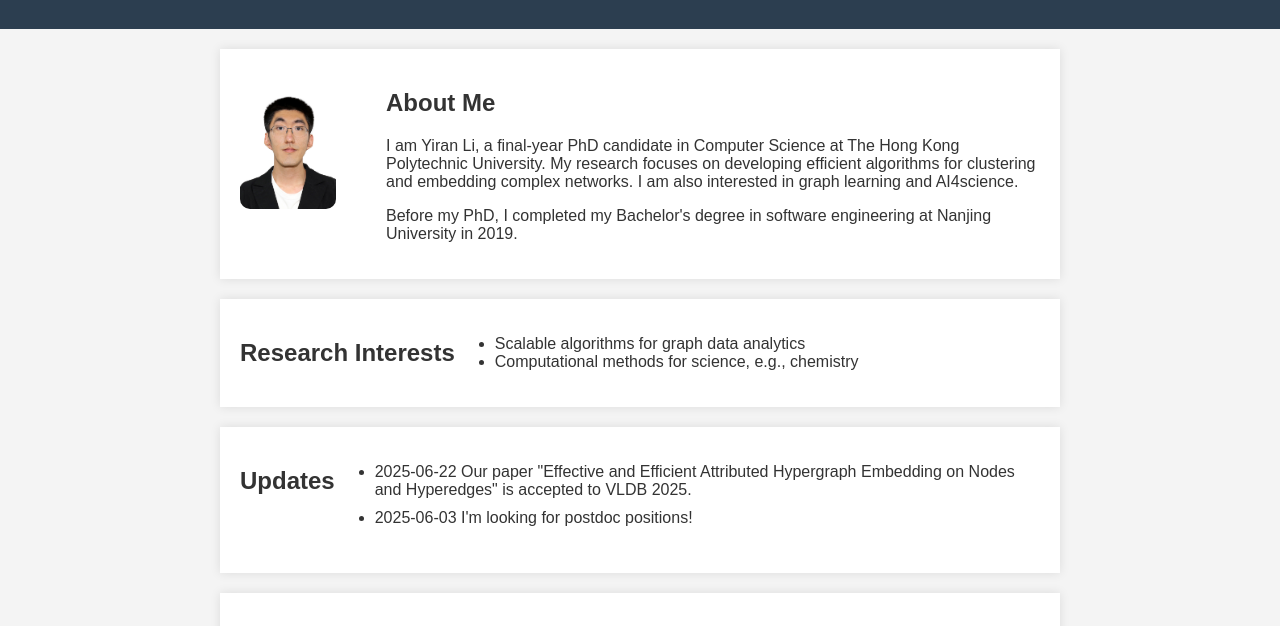
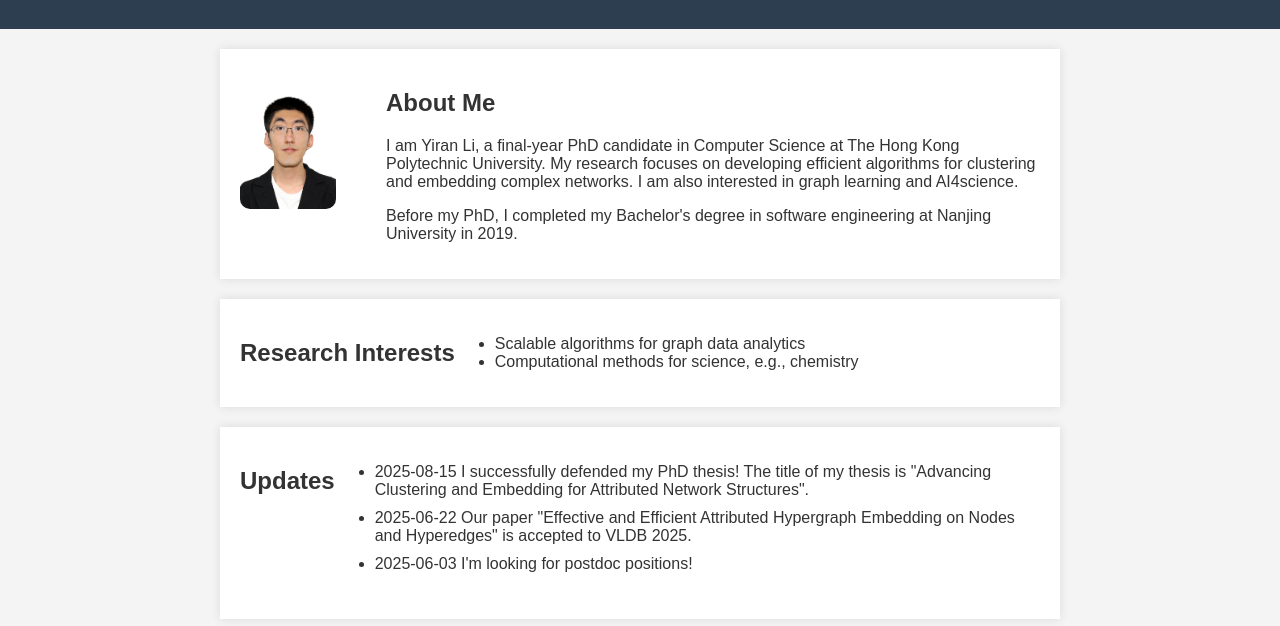
Before and after one commit to CyanideCentral/cyanidecentral.github.io, a plain HTML site: page index.html in a window 1280 px wide. Shown: the part 126-752 px from the top of the page. Drawn offline with Linux system fonts and the light colour scheme.

Commit message:
Oral defense update

```diff
--- a/index.html
+++ b/index.html
@@ -95,6 +95,7 @@
     <section>
         <h2>Updates</h2>
         <ul>
+            <li>2025-08-15 I successfully defended my PhD thesis! The title of my thesis is "Advancing Clustering and Embedding for Attributed Network Structures".</li>
             <li>2025-06-22 Our paper "Effective and Efficient Attributed Hypergraph Embedding on Nodes and Hyperedges" is accepted to VLDB 2025.</li>
             <li>2025-06-03 I'm looking for postdoc positions!</li>
         </ul>
```
